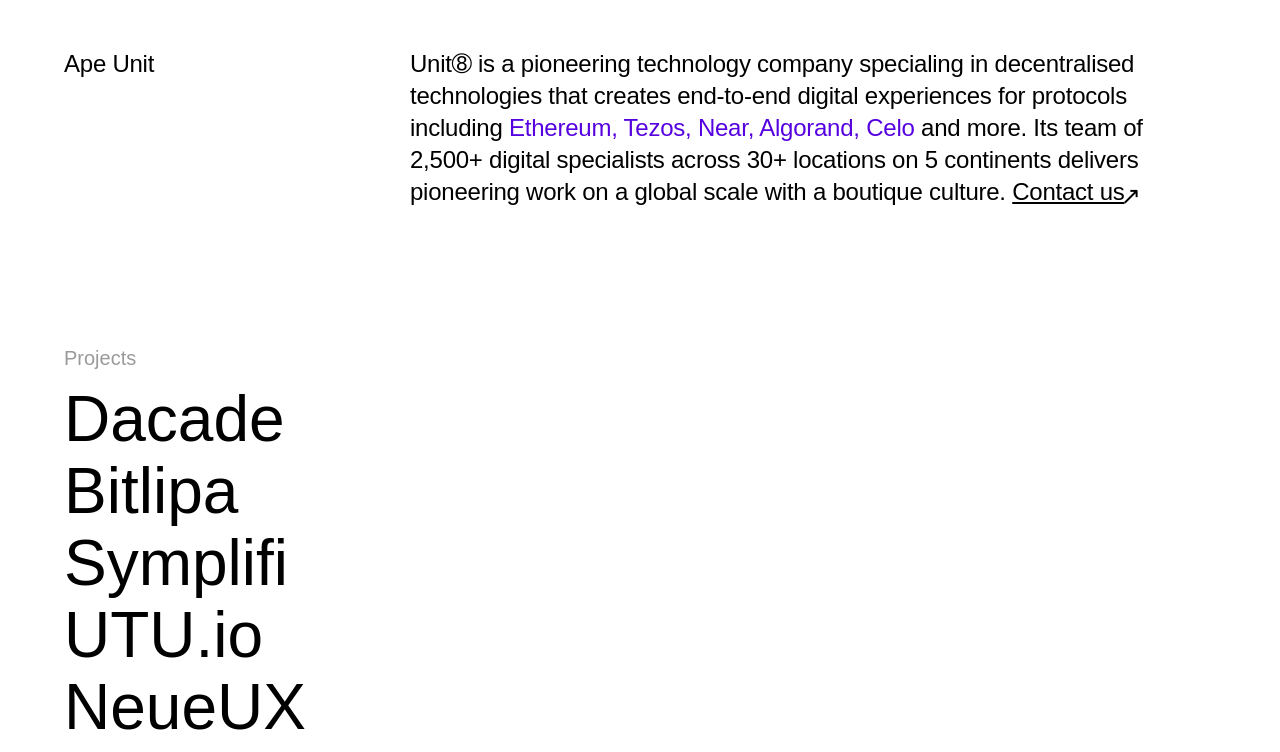
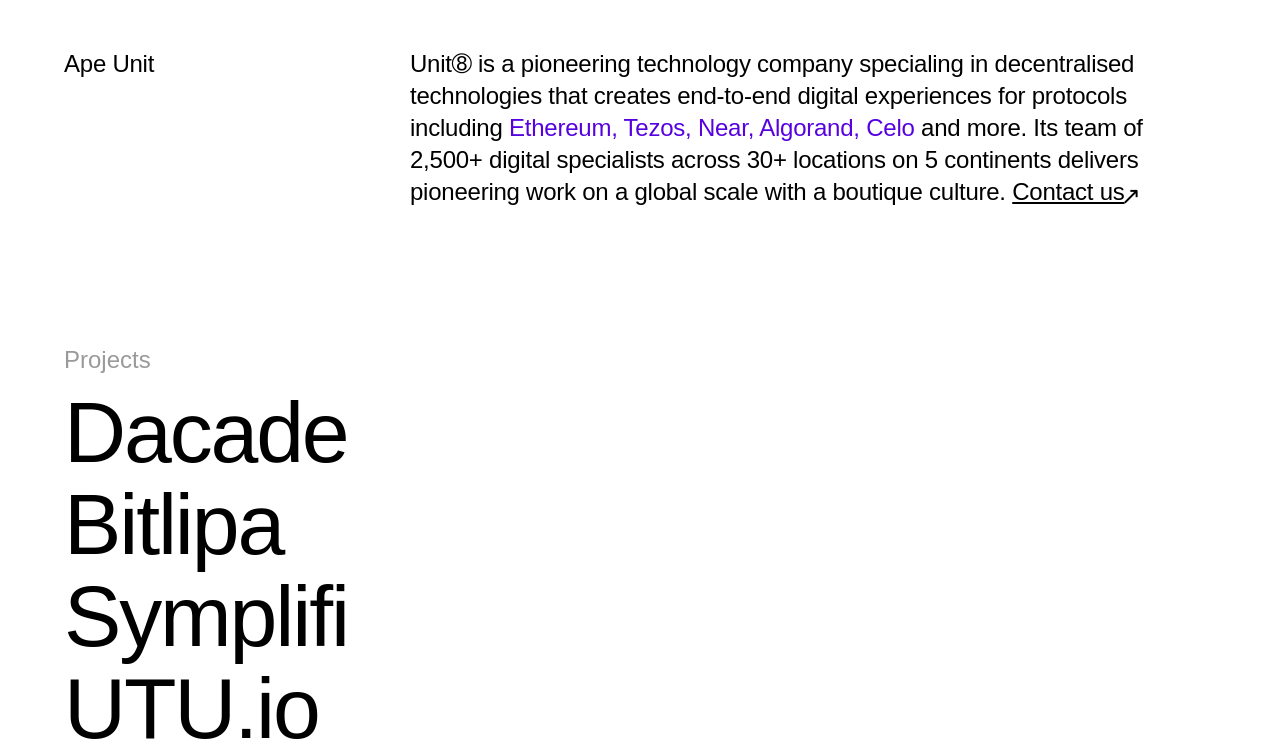
Before and after one commit to TheGymRwanda/zzz-unit8, a Next.js app: page / in a window 1280 px wide. Shown: the top 752 px of the page. Built offline with nearby package versions, Linux system fonts and the light colour scheme; a web font is replaced by a local one.

Commit message:
fix: sticky image and increase font size for the h1

```diff
--- a/components/sections/Project.jsx
+++ b/components/sections/Project.jsx
@@ -2,19 +2,33 @@ import Image from "next/image";
 import Link from "next/link";
 import { useState } from "react";
 import { projectData } from "../../utils/projectData";
-
+import { useRef, useEffect } from "react";
 export default function Project() {
   const [shown, setShown] = useState(0);
+  const [scrolled, setScrolled] = useState(false);
+
+  const scrollSticked = () => {
+    console.log(window.scrollY);
+    window.scrollY > 1380 ? setScrolled(true) : setScrolled(false);
+  };
+  useEffect(() => {
+    window.addEventListener("scroll", scrollSticked);
+  }, [scrolled]);
+
   const shownImageOnclik = (e) => {
-    if (shown == e.target.id) return setShown(0);
+    // if (shown == e.target.id) return setShown(0);
     setShown(e.target.id);
   };
   const hideImage = (e) => {
     setShown(0);
   };
   return (
-    <div className="flex flex-col lg:relative xl:mb-34 lg:mb-12.1 md:mb-24.2 mb-11.8">
-      <h4 className="text-xl leading-7 text-muted-300 md:mb-2.7">Projects</h4>
+    <div
+      className={`flex flex-col lg:relative xl:mb-34 lg:mb-12.1 md:mb-24.2 mb-11.8  `}
+    >
+      <h4 className="text-xl leading-7 text-muted-300 md:mb-5 md:text-2xl">
+        Projects
+      </h4>
       {projectData.map((items) => {
         const { id, image, title, subtitle, link } = items;
         return (
@@ -47,18 +61,17 @@ export default function Project() {
                 </div>
               </Link>
             </div>
-
-            <div className="hidden overflow-hidden xl:flex">
-              <Link href={link} target="_blank" className="group">
+            <div className={`hidden overflow-hidden xl:flex`}>
+              <Link href={link} target="_blank" className={`group`}>
                 <h3
                   id={id}
-                  className={`relative transition-all duration-500 cursor-pointer text-6.5xl leading-12 group after:opacity-0 after:transition-all after:duration-500 after:bg-black after:w-full after:h-0.1 after:absolute after:bottom-1 after:-left-full group-hover:after:left-1.5 group-hover:after:opacity-100`}
+                  className={`relative transition-all duration-300 mb-5 cursor-pointer text-5.43xl leading-12 tracking-tight group after:opacity-0 after:transition-all after:duration-300 after:bg-black after:w-full after:h-0.1 after:absolute after:-bottom-0.3 after:-left-10 group-hover:after:left-1.5 group-hover:after:opacity-100`}
                   onMouseOver={shownImageOnclik}
-                  onMouseOut={hideImage}
+                  // onMouseOut={hideImage}
                 >
                   {title}
                   <Image
-                    className="absolute pt-1 mx-1 opacity-0 top-2.5 group-hover:transition group-hover:opacity-100 group-hover:transform group-hover:duration-700 group-hover:inline"
+                    className="absolute pt-1 mx-1 opacity-0 top-2.5 group-hover:transition group-hover:opacity-100 group-hover:transform group-hover:duration-500 group-hover:delay-300 group-hover:inline"
                     height="16"
                     width="12"
                     alt="cheron"
@@ -69,16 +82,19 @@ export default function Project() {
               <div
                 className={`${
                   id === parseInt(shown)
-                    ? "mb-0 mt-2 self-center absolute right-0 top-10 opacity-100 transition-all duration-700"
+                    ? "mb-0 mt-2 self-center absolute right-0 top-10 opacity-100 h-120 transition-all duration-500 scale-x-100 scale-y-100"
                     : "opacity-0 h-0"
-                } `}
+                }
+                `}
               >
-                <Image
-                  className="max-w-3.8xl rounded-1.5xl drop-shadow-3xl"
-                  src={image}
-                  alt="project-image"
-                />
-                <p className="mt-2 text-xl leading-7">{subtitle}</p>
+                <div className={`${scrolled ? "" : "sticky top-10"}`}>
+                  <Image
+                    className={`max-w-3.8xl rounded-1.5xl drop-shadow-3xl`}
+                    src={image}
+                    alt="project-image"
+                  />
+                  <p className={`mt-2 text-xl leading-7`}>{subtitle}</p>
+                </div>
               </div>
             </div>
           </div>
--- a/tailwind.config.js
+++ b/tailwind.config.js
@@ -42,6 +42,7 @@ module.exports = {
         "2.5xl": "1.25rem",
         "2.9xl": "1.75rem",
         "5.4xl": "3.25rem",
+        "5.43xl": "5.375rem",
         "5.5xl": "3.625rem",
         "6.5xl": "4rem",
       },
@@ -95,6 +96,7 @@ module.exports = {
       height: {
         0.1: "0.125rem",
         111: "27.3125rem",
+        120: "43.75rem",
       },
       width: {
         50: "50.375rem",
@@ -128,8 +130,8 @@ module.exports = {
         "3xl": "1px 1px 14px rgba(0, 0, 0, 0.1)",
       },
       transitionDuration: {
-        '0.4': '0.4s',
-      }
+        0.4: "0.4s",
+      },
     },
   },
   plugins: [],
```
